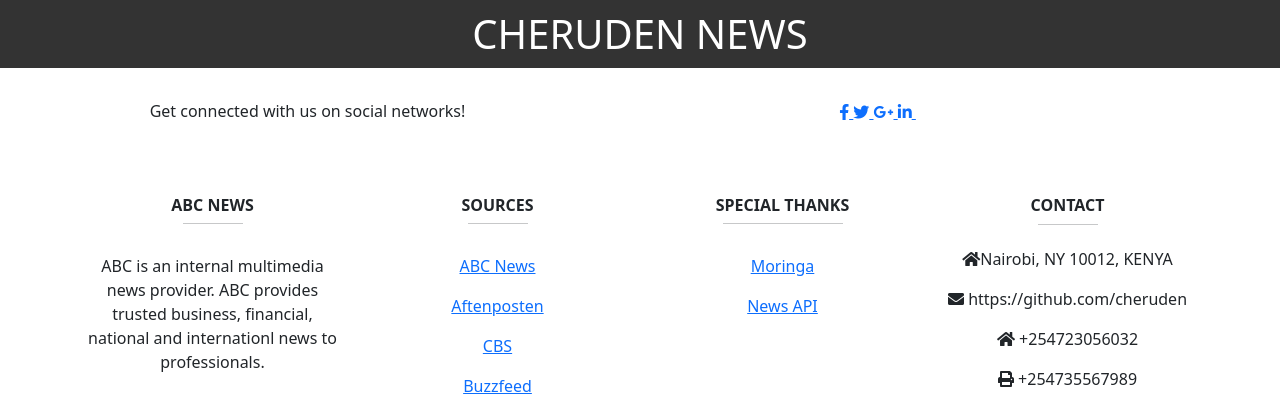
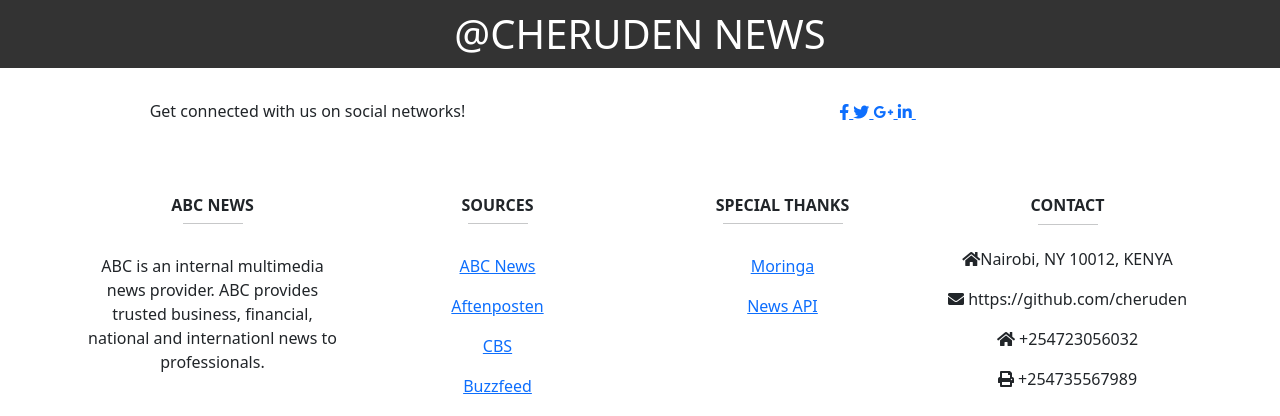
Before and after one commit to cheruden/News_app, a Flask app: template app/templates/base.html in a window 1280 px wide. Shown: the top 416 px of the page. Run offline with Flask 2, Linux system fonts and the light colour scheme; the template is opened without the code that fills it, so the values that code supplies are empty; some libraries are stand-ins or nearby versions.

Commit message:
add element to my header

```diff
--- a/app/templates/base.html
+++ b/app/templates/base.html
@@ -17,7 +17,7 @@
 
 <body>
     <nav class="test" style="background: #333;">
-        <h1 style="color: #fff;text-align: center;padding: 10px;">CHERUDEN NEWS</h1>
+        <h1 style="color: #fff;text-align: center;padding: 10px;">@CHERUDEN NEWS</h1>
     </nav>
     <!-- <a class="navbar-brand" href="/"> Home </a> -->
     {% block content %}
```
